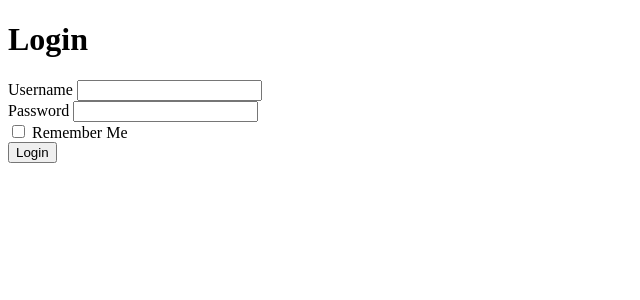
After one commit to hzimat2023/pfadifinder, a Flask app: page /login in a window 1280 px wide. The commit adds this page. Shown: the top 300 px of the page, without its empty margins (0-640 px from the left). Run offline with Flask 3, Linux system fonts and the light colour scheme.

Commit message:
forms - login

```diff
--- a/app/__init__.py
+++ b/app/__init__.py
@@ -1,3 +1,7 @@
 from flask import Flask
+from config import Config
+
 app = Flask(__name__)
+app.config.from_object(Config)
+
 from app import routes
--- /dev/null
+++ b/app/forms.py
@@ -0,0 +1,11 @@
+from flask_wtf import FlaskForm
+from wtforms import StringField, PasswordField, BooleanField, SubmitField
+from wtforms.validators import DataRequired, Length, Email, ValidationError, EqualTo
+
+
+class LoginForm(FlaskForm):
+
+    username = StringField('Username', validators=[DataRequired(), Length(min=2, max=20)])
+    password = PasswordField('Password', validators=[DataRequired()])
+    remember = BooleanField('Remember Me')
+    submit = SubmitField('Login')
--- a/app/routes.py
+++ b/app/routes.py
@@ -1,5 +1,6 @@
-from flask import render_template
+from flask import render_template, flash, redirect, url_for
 from app import app
+from app.forms import LoginForm
 @app.route('/')
 @app.route('/index')
 def index():
@@ -15,3 +16,9 @@ def index():
         }
     ]
     return render_template('index.html', title='Home', user=user, posts=posts)
+
+
+@app.route('/login')
+def login():
+    form = LoginForm()
+    return render_template('login.html', title='Sign In', form=form)
--- /dev/null
+++ b/app/templates/login.html
@@ -0,0 +1,45 @@
+<!DOCTYPE html>
+<html lang="en">
+<head>
+    <meta charset="UTF-8">
+    <meta name="viewport" content="width=device-width, initial-scale=1.0">
+    <title>Login</title>
+</head>
+<body>
+    <h1>Login</h1>
+
+    <form method="POST" action="">
+        {{ form.hidden_tag() }}
+        <div class="form-group">
+            {{ form.username.label(class="form-control-label") }}
+            {{ form.username(class="form-control") }}
+            {% if form.username.errors %}
+                <div class="alert alert-danger">
+                    {% for error in form.username.errors %}
+                        <p>{{ error }}</p>
+                    {% endfor %}
+                </div>
+            {% endif %}
+        </div>
+
+        <div class="form-group">
+            {{ form.password.label(class="form-control-label") }}
+            {{ form.password(class="form-control") }}
+            {% if form.password.errors %}
+                <div class="alert alert-danger">
+                    {% for error in form.password.errors %}
+                        <p>{{ error }}</p>
+                    {% endfor %}
+                </div>
+            {% endif %}
+        </div>
+
+        <div class="form-group form-check">
+            {{ form.remember(class="form-check-input") }}
+            {{ form.remember.label(class="form-check-label") }}
+        </div>
+
+        <button type="submit" class="btn btn-primary">Login</button>
+    </form>
+</body>
+</html>
--- /dev/null
+++ b/config.py
@@ -0,0 +1,4 @@
+import os
+
+class Config:
+    SECRET_KEY = os.environ.get('SECRET_KEY') or 'ZalrM9dJAH3cxZ8UPbVD'
```
Also changed, not shown: app/templates/base.html (+62 -4 lines), 1 other file.
